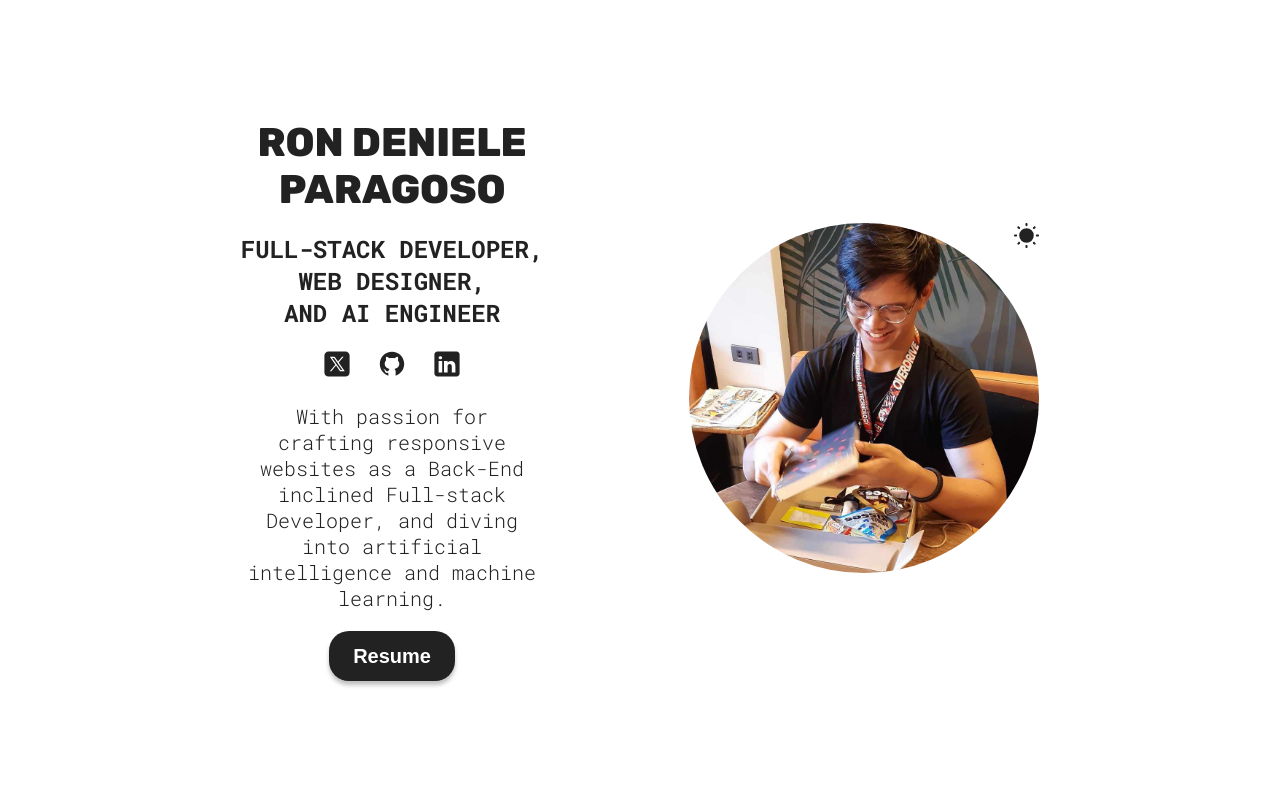
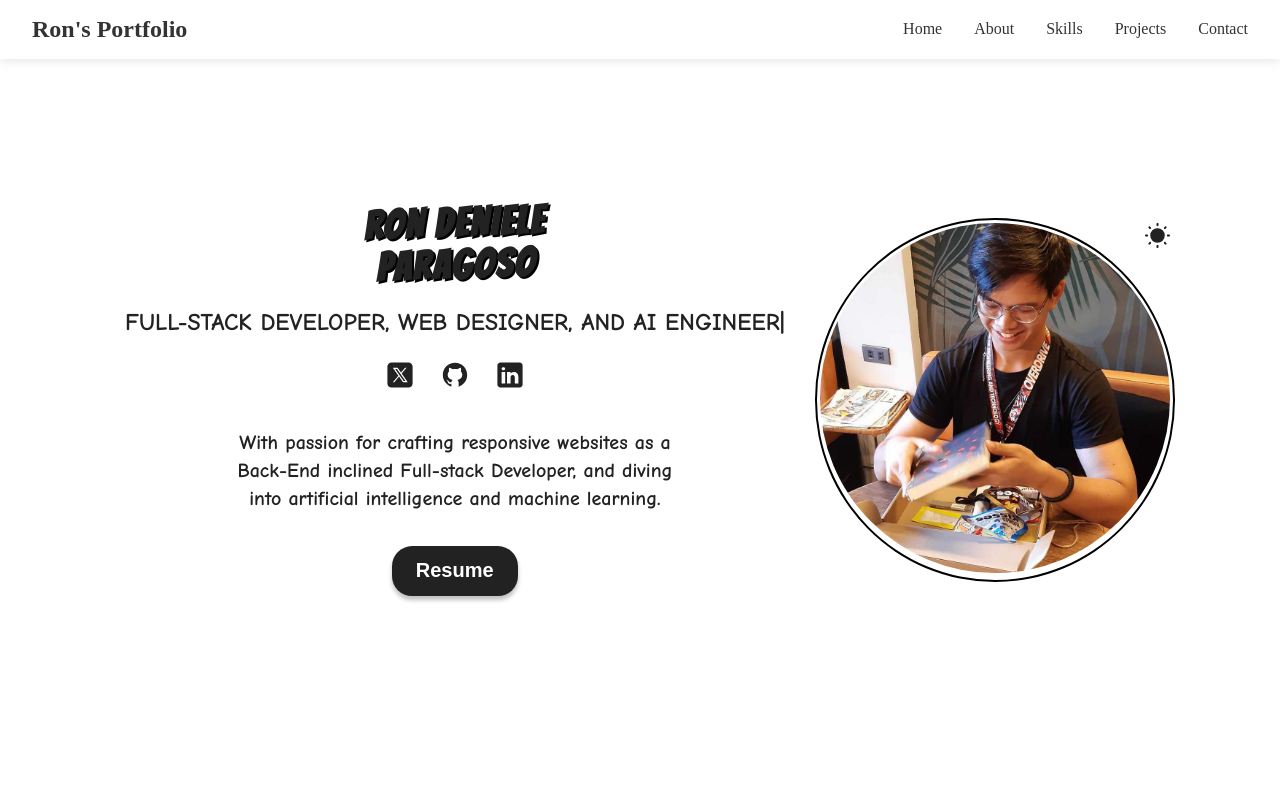
Before and after one commit to rdeniele/ron_react_portfolio, a React (Vite) app: page / in a window 1280 px wide. Shown: the top 800 px of the page. Built offline with nearby package versions, Linux system fonts and the light colour scheme.

Commit message:
add Navbar component and enhance Hero section with typing animation and comic styles; update Skills section skills list

```diff
--- a/index.html
+++ b/index.html
@@ -6,8 +6,7 @@
     <meta name="viewport" content="width=device-width, initial-scale=1.0" />
     <link rel="preconnect" href="https://fonts.googleapis.com">
     <link rel="preconnect" href="https://fonts.gstatic.com" crossorigin>
-    <link href="https://fonts.googleapis.com/css2?family=Montserrat:ital,wght@0,100;0,200;0,300;0,400;0,500;0,600;0,700;0,800;0,900;1,100;1,200;1,300;1,400;1,500;1,600;1,700;1,800;1,900&family=Roboto+Mono:wght@100..700&family=Rubik:wght@800&display=swap" rel="stylesheet">
-    <title>Ron Paragoso</title>
+    <link href="https://fonts.googleapis.com/css2?family=Bangers&family=Comic+Neue:wght@300;400;700&family=Architects+Daughter&display=swap" rel="stylesheet">    <title>Ron Paragoso</title>
   </head>
   <body>
     <div id="root"></div>
--- a/src/App.css
+++ b/src/App.css
@@ -6,6 +6,9 @@
     --text-color: #222;
     --form-text-color: #555;
     --footer-text-color: #888;
+    --comic-border: 3px solid #000;
+    --comic-shadow: 5px 5px 0px #000;
+    --comic-bg-pattern: repeating-linear-gradient(45deg, #f0f0f0 0%, #f0f0f0 5%, #e0e0e0 5%, #e0e0e0 10%);
   }
 
   [data-theme='dark'] {
@@ -16,6 +19,9 @@
     --text-color: #fff;
     --form-text-color: #fff;
     --footer-text-color: #bbb;
+    --comic-border: 3px solid #fff;
+    --comic-shadow: 5px 5px 0px #444;
+    --comic-bg-pattern: repeating-linear-gradient(45deg, #333 0%, #333 5%, #222 5%, #222 10%);
   }
 
   body {
@@ -106,3 +112,21 @@
       }
     }
   }
+
+  .comic-text {
+    font-family: 'Comic Neue', cursive;
+  }
+
+  .comic-heading {
+    font-family: 'Bangers', cursive;
+    letter-spacing: 2px;
+  }
+
+  .comic-box {
+    border: var(--comic-border);
+    box-shadow: var(--comic-shadow);
+    position: relative;
+    padding: 20px;
+    background-color: var(--background-color);
+    transform: rotate(-1deg);
+  }
--- a/src/App.jsx
+++ b/src/App.jsx
@@ -1,4 +1,5 @@
 
+import Navbar from './sections/Navbar/Navbar';
 import './App.css';
 import Contact from './sections/Contact/Contact';
 import Footer from './sections/Footer/Footer';
@@ -10,6 +11,7 @@ function App() {
 
   return (
     <>
+      <Navbar />
       <Hero />
       <Projects />
       <Skills />
--- a/src/sections/Hero/Hero.jsx
+++ b/src/sections/Hero/Hero.jsx
@@ -1,3 +1,4 @@
+import { useEffect, useState } from 'react';
 import styles from './HeroStyles.module.css';
 import heroImg from '../../assets/ron.jpg';
 import sun from '../../assets/sun.svg';
@@ -13,6 +14,29 @@ import { useTheme } from '../../common/ThemeContext';
 
 function Hero() {
   const { theme, toggleTheme } = useTheme();
+  const [text, setText] = useState('');
+  const [showCursor, setShowCursor] = useState(true);
+  const fullText = "Full-stack Developer, Web designer, and AI Engineer";
+  const [charIndex, setCharIndex] = useState(0);
+
+  // Text typing animation effect
+  useEffect(() => {
+    if (charIndex < fullText.length) {
+      const typingTimer = setTimeout(() => {
+        setText(prev => prev + fullText.charAt(charIndex));
+        setCharIndex(charIndex + 1);
+      }, 100);
+      return () => clearTimeout(typingTimer);
+    }
+  }, [charIndex, fullText]);
+
+  // Cursor blinking effect
+  useEffect(() => {
+    const cursorTimer = setInterval(() => {
+      setShowCursor(prev => !prev);
+    }, 500);
+    return () => clearInterval(cursorTimer);
+  }, []);
 
   const themeIcon = theme === 'light' ? sun : moon;
   const twitterIcon = theme === 'light' ? twitterLight : twitterDark;
@@ -22,43 +46,45 @@ function Hero() {
   return (
     <section id="hero" className={styles.container}>
       <div className={styles.colorModeContainer}>
+        <div className={styles.comicImageFrame}>
+          <img
+            src={heroImg}
+            className={`${styles.hero} ${styles.wiggle}`}
+            alt="Profile picture of Ron Paragoso"
+          />
+        </div>
         <img
-          src={heroImg}
-          className={styles.hero}
-          alt="Profile picture of Ron Paragoso"
-        />
-        <img
-          className={styles.colorMode}
+          className={`${styles.colorMode} ${styles.wiggle}`}
           src={themeIcon}
           alt="Color mode icon"
           onClick={toggleTheme}
         />
       </div>
-      <div className={styles.info}>
-        <h1>
+      <div className={`${styles.info} ${styles.infoBox}`}>
+        <h1 className={styles.comicHeading}>
           Ron Deniele
           <br />
           Paragoso
         </h1>
-        <h2>Full-stack Developer,
-        <br/>Web designer,
-        <br/>and AI Engineer</h2>
-        <span>
-          <a href="https://x.com/r_deniele" target="_blank">
+        <h2 className={styles.comicText}>
+          {text}{showCursor ? '|' : ' '}
+        </h2>
+        <span className={styles.socialLinks}>
+          <a href="https://x.com/r_deniele" target="_blank" className={styles.wiggle}>
             <img src={twitterIcon} alt="Twitter icon" />
           </a>
-          <a href="https://github.com/rdeniele?tab=repositories" target="_blank">
+          <a href="https://github.com/rdeniele?tab=repositories" target="_blank" className={styles.wiggle}>
             <img src={githubIcon} alt="Github icon" />
           </a>
-          <a href="https://www.linkedin.com/in/ron-deniele-paragoso-a96b1724b/" target="_blank">
+          <a href="https://www.linkedin.com/in/ron-deniele-paragoso-a96b1724b/" target="_blank" className={styles.wiggle}>
             <img src={linkedinIcon} alt="Linkedin icon" />
           </a>
         </span>
-        <p className={styles.description}>
+        <p className={`${styles.description} ${styles.comicText} ${styles.animatedText} ${styles.comicDescription}`}>
           With passion for crafting responsive websites as a Back-End inclined Full-stack Developer, and diving into artificial intelligence and machine learning.
         </p>
         <a href={CV} download>
-          <button className="hover">Resume</button>
+          <button className={`hover ${styles.wiggle} ${styles.bounceButton}`}>Resume</button>
         </a>
       </div>
     </section>
--- a/src/sections/Hero/HeroStyles.module.css
+++ b/src/sections/Hero/HeroStyles.module.css
@@ -69,8 +69,9 @@
   }
 
   .description {
-    max-width: 24ch;
+    max-width: 450px; /* Increased from 24ch */
     align-self: center;
+    line-height: 1.5;
   }
 
 
@@ -91,6 +92,10 @@
         width: 350px;
       }
     }
+
+    .description {
+      max-width: 350px;
+    }
   }
 
   @media (width >= 1400px) {
@@ -101,4 +106,137 @@
 
       }
     }
+
+    .description {
+      max-width: 500px;
+    }
   }
+
+/* Add to your HeroStyles.module.css */
+.comicContainer {
+  background-color: var(--background-color);
+  /* Removed: border, box-shadow, padding, margin */
+  position: relative;
+}
+
+.comicHeading {
+  font-family: 'Bangers', cursive;
+  font-size: 2.5rem;
+  letter-spacing: 2px;
+  text-shadow: 2px 2px 0px #000;
+  color: var(--text-color);
+  transform: rotate(-2deg);
+}
+
+.comicText {
+  font-family: 'Comic Neue', cursive;
+  font-weight: 700;
+  line-height: 1.4;
+}
+
+.animatedText {
+  display: block; /* Changed from inline-block */
+  overflow: visible; /* Changed from hidden */
+  white-space: normal; /* Changed from nowrap */
+  margin: 0 auto;
+  animation: fadeIn 2s ease-in-out; /* Changed animation */
+  max-width: 450px; /* Increased from 24ch */
+}
+
+@keyframes fadeIn {
+  from { opacity: 0; }
+  to { opacity: 1; }
+}
+
+/* Add wiggle animation for interactive elements */
+.wiggle:hover {
+  animation: wiggle 0.5s ease-in-out;
+}
+
+@keyframes wiggle {
+  0% { transform: rotate(0deg); }
+  25% { transform: rotate(-5deg); }
+  50% { transform: rotate(0deg); }
+  75% { transform: rotate(5deg); }
+  100% { transform: rotate(0deg); }
+}
+
+/* Add to HeroStyles.module.css */
+@keyframes bounce {
+  0%, 20%, 50%, 80%, 100% {transform: translateY(0);}
+  40% {transform: translateY(-20px);}
+  60% {transform: translateY(-10px);}
+}
+
+.bounceButton {
+  animation: bounce 2s infinite;
+}
+
+/* Add to HeroStyles.module.css */
+.speechBubble {
+  position: relative;
+  background: #fff;
+  border-radius: 20px;
+  padding: 20px;
+  margin: 20px;
+  border: 3px solid #000;
+}
+
+.speechBubble:after {
+  content: '';
+  position: absolute;
+  bottom: 0;
+  left: 50%;
+  width: 0;
+  height: 0;
+  border: 20px solid transparent;
+  border-top-color: #fff;
+  border-bottom: 0;
+  margin-left: -20px;
+  margin-bottom: -20px;
+}
+
+.speechBubble:before {
+  content: '';
+  position: absolute;
+  bottom: -3px;
+  left: 50%;
+  width: 0;
+  height: 0;
+  border: 23px solid transparent;
+  border-top-color: #000;
+  border-bottom: 0;
+  margin-left: -23px;
+  margin-bottom: -20px;
+}
+
+/* Add these new classes for individual elements */
+.comicImageFrame {
+  position: relative;
+  display: inline-block;
+}
+
+.comicImageFrame::after {
+  content: "";
+  position: absolute;
+  top: -5px;
+  left: -5px;
+  right: -5px;
+  bottom: -5px;
+  border: 2px solid #000;
+  border-radius: 50%;
+  z-index: -1;
+}
+
+.infoBox {
+  position: relative;
+  padding: 15px;
+}
+
+/* Add this style for the description text */
+.comicDescription {
+  position: relative;
+  padding: 15px;
+  background-color: rgba(255, 255, 255, 0.1);
+  border-radius: 10px;
+}
--- /dev/null
+++ b/src/sections/Navbar/Navbar.jsx
@@ -0,0 +1,36 @@
+import { useState } from 'react';
+import { useTheme } from '../../common/ThemeContext';
+import styles from './NavbarStyles.module.css';
+
+function Navbar() {
+  const { theme } = useTheme();
+  const [isMenuOpen, setIsMenuOpen] = useState(false);
+
+  const toggleMenu = () => {
+    setIsMenuOpen(!isMenuOpen);
+  };
+
+  return (
+    <nav className={`${styles.navbar} ${styles[theme]}`}>
+      <div className={styles.logo}>
+        <a href="#home">Ron&#39;s Portfolio</a>
+      </div>
+
+      <div className={styles.menuIcon} onClick={toggleMenu}>
+        <div className={`${styles.menuBar} ${isMenuOpen ? styles.open : ''}`}></div>
+        <div className={`${styles.menuBar} ${isMenuOpen ? styles.open : ''}`}></div>
+        <div className={`${styles.menuBar} ${isMenuOpen ? styles.open : ''}`}></div>
+      </div>
+
+      <ul className={`${styles.navLinks} ${isMenuOpen ? styles.active : ''}`}>
+        <li><a href="#home" onClick={() => setIsMenuOpen(false)}>Home</a></li>
+        <li><a href="#about" onClick={() => setIsMenuOpen(false)}>About</a></li>
+        <li><a href="#skills" onClick={() => setIsMenuOpen(false)}>Skills</a></li>
+        <li><a href="#projects" onClick={() => setIsMenuOpen(false)}>Projects</a></li>
+        <li><a href="#contact" onClick={() => setIsMenuOpen(false)}>Contact</a></li>
+      </ul>
+    </nav>
+  );
+}
+
+export default Navbar;
--- /dev/null
+++ b/src/sections/Navbar/NavbarStyles.module.css
@@ -0,0 +1,90 @@
+.navbar {
+    display: flex;
+    justify-content: space-between;
+    align-items: center;
+    padding: 1rem 2rem;
+    position: fixed;
+    top: 0;
+    left: 0;
+    right: 0;
+    z-index: 1000;
+    transition: all 0.3s ease;
+}
+
+.light {
+    background-color: #ffffff;
+    box-shadow: 0 2px 10px rgba(0, 0, 0, 0.1);
+    color: #333;
+}
+
+.dark {
+    background-color: #1a1a1a;
+    box-shadow: 0 2px 10px rgba(0, 0, 0, 0.2);
+    color: #f5f5f5;
+}
+
+.logo {
+    font-size: 1.5rem;
+    font-weight: bold;
+    transition: transform 0.3s ease;
+}
+
+.logo:hover {
+    transform: scale(1.05);
+}
+
+.logo a {
+    text-decoration: none;
+    color: inherit;
+}
+
+.navLinks {
+    display: flex;
+    list-style: none;
+    gap: 2rem;
+    margin: 0;
+    padding: 0;
+}
+
+.navLinks li a {
+    text-decoration: none;
+    color: inherit;
+    font-weight: 500;
+    position: relative;
+    padding: 0.2rem 0;
+    transition: all 0.3s cubic-bezier(0.4, 0, 0.2, 1);
+}
+
+.navLinks li a::after {
+    content: '';
+    position: absolute;
+    bottom: 0;
+    left: 0;
+    width: 0;
+    height: 2px;
+    transition: width 0.3s cubic-bezier(0.4, 0, 0.2, 1);
+}
+
+.light .navLinks li a::after {
+    background-color: #0070f3;
+}
+
+.dark .navLinks li a::after {
+    background-color: #38b2ac;
+}
+
+.light .navLinks li a:hover {
+    color: #0070f3;
+    transform: translateY(-2px);
+}
+
+.dark .navLinks li a:hover {
+    color: #38b2ac;
+    transform: translateY(-2px);
+}
+
+.navLinks li a:hover::after {
+    width: 100%;
+}
+
+/* Rest of your CSS remains the same */
```
Also changed, not shown: src/sections/Skills/Skills.jsx (+5 -6 lines).
